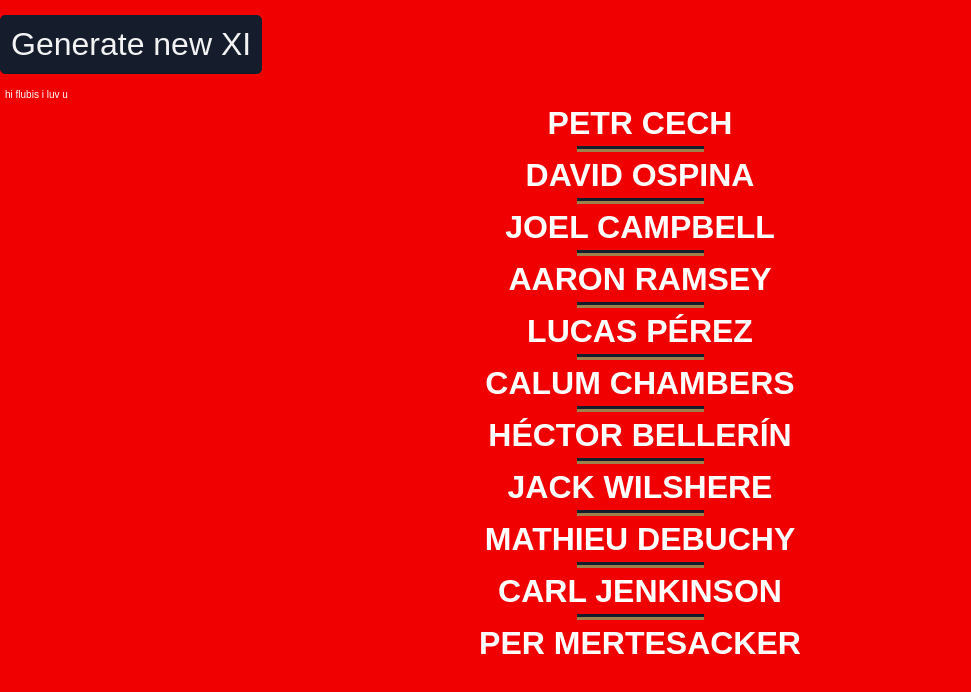
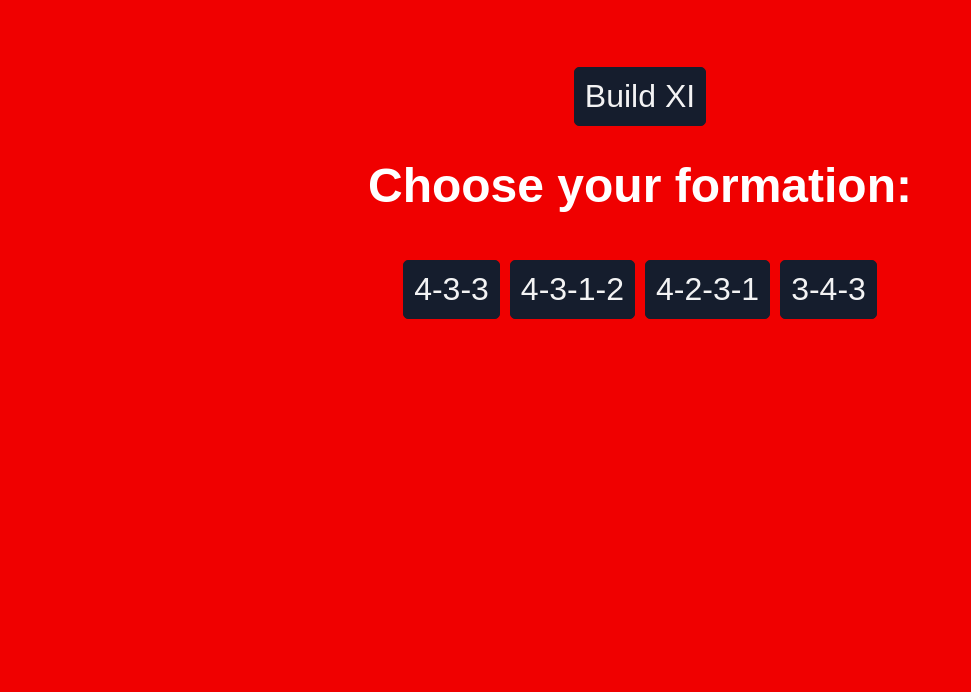
Before and after one commit to jimimaher/gooner-lineups, a React (Create React App) app in the folder app/: page / in a window 1280 px wide. Shown: the top 692 px of the page, without its empty margins (0-971 px from the left). Built offline with nearby package versions, Linux system fonts and the light colour scheme.

Commit message:
Formation picker

```diff
--- a/app/src/App.js
+++ b/app/src/App.js
@@ -3,14 +3,21 @@ import './App.css';
 import players from './players';
 import shuffle from './shuffle';
 import StartingXI from './StartingXI';
+import Tactical from './Tactical';
 
 class App extends Component {
   constructor(props) {
     super(props)
     this.state = {
-      squad: []
+      squad: [],
+      formattedSquad: {},
+      formation: null
     }
     this.generateXI = this.generateXI.bind(this)
+    this.setFormation = this.setFormation.bind(this)
+  }
+  setFormation (event) {
+    this.setState({formation: event.target.textContent})
   }
   generateXI () {
     shuffle(players)
@@ -22,16 +29,22 @@ class App extends Component {
     })
   }
   componentWillMount () {
-    this.generateXI()
   }
   componentDidMount () {
   }
   render() {
     return (
-        <StartingXI
-          mainState={this.state}
-          generateXI={this.generateXI}
-        />
+      <div>
+          <StartingXI
+            setFormation={this.setFormation}
+            mainState={this.state}
+            generateXI={this.generateXI}
+          />
+          <Tactical
+            mainState={this.state}
+            setFormation={this.setFormation}
+          />
+      </div>
     );
   }
 }
--- a/app/src/StartingXI.js
+++ b/app/src/StartingXI.js
@@ -19,16 +19,15 @@ class StartingXI extends Component {
   render() {
     return (
       <div className="Starters">
-        <button onClick={this.generateXI}> Generate new XI </button>
+          <h1>{ this.props.mainState.squad.length != 0 ? 'Today\'s XI' : ' ' }</h1>
           <ul>
-            hi flubis i luv u
             {
-              // console.log(this.props.mainState)
               this.props.mainState.squad.map(function(player){
                 return <li key={'num' + player.number}> {player.name} </li>
               })
             }
           </ul>
+          <button onClick={this.generateXI}> { this.props.mainState.squad.length == 0 ? 'Build XI' : 'Rebuild XI' } </button>
       </div>
     );
   }
--- a/app/src/Tactical.js
+++ b/app/src/Tactical.js
@@ -3,9 +3,15 @@ import './App.css';
 import players from './players';
 import shuffle from './shuffle';
 
-class StartingXI extends Component {
+class Tactical extends Component {
   constructor(props) {
     super(props)
+    this.setFormation = this.setFormation.bind(this)
+  }
+  setFormation(event) {
+    let currentFormation = event.target.textContent;
+    this.props.setFormation(event)
+    this.props.mainState.formation != null ? event.target.textContent = this.props.mainState.formation : event.target.remove()
   }
   componentWillMount () {
   }
@@ -14,10 +20,18 @@ class StartingXI extends Component {
   render() {
     return (
       <div className="Tactic">
-
+        <h1>
+          { this.props.mainState.formation == null ? 'Choose your formation:' : 'Formation: ' + this.props.mainState.formation }
+        </h1>
+        <div id="formations">
+          <button onClick={this.setFormation}>4-3-3</button>
+          <button onClick={this.setFormation}>4-3-1-2</button>
+          <button onClick={this.setFormation}>4-2-3-1</button>
+          <button onClick={this.setFormation}>3-4-3</button>
+        </div>
       </div>
     );
   }
 }
 
-export default StartingXI;
+export default Tactical;
--- a/app/src/index.css
+++ b/app/src/index.css
@@ -5,13 +5,17 @@ body {
   background: #f00000;
   color: white;
   font-size: 10px;
+  text-align: center;
 }
 ul{
   -webkit-padding-start: 0px;
   padding: 5px;
 }
+h1{
+  font-size: 3rem;
+}
 button{
-  margin: 15px 0 0;
+  margin: 15px 5px 0;
   background: #151d2d;
   color: rgba(255,255,255,0.95);
   padding: 10px;
```
